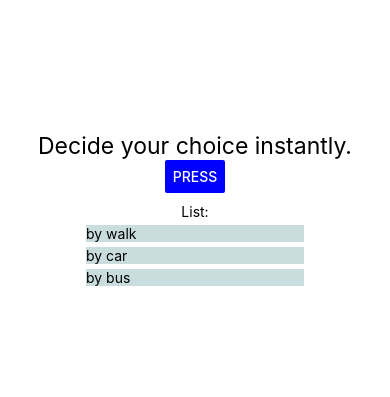
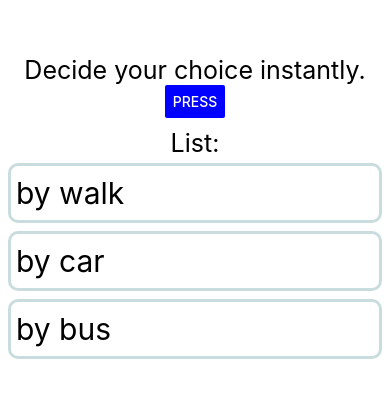
Before and after one commit to otyazukeGit/GetChoice, a React Native app: screen / in a window 390 px wide. Shown: the part 211-608 px from the top of the page. Built offline with nearby package versions, Linux system fonts and the light colour scheme.

Commit message:
Mod magnify Input text and font size

```diff
--- a/src/components/Container.js
+++ b/src/components/Container.js
@@ -4,7 +4,7 @@ import CountDown from './CountDown';
 import { StatusBar } from 'expo-status-bar';
 import { StyleSheet, Text, View, Button, Modal, Pressable, TextInput, FlatList } from 'react-native';
 
-  const Item = ({ item, EditNewChoice }) => (
+  const ChoiceItem = ({ item, EditNewChoice }) => (
     <View>
       <TextInput
         name={item.id}
@@ -16,9 +16,9 @@ import { StyleSheet, Text, View, Button, Modal, Pressable, TextInput, FlatList }
     </View>
   )
 
-  const textList = (items, EditNewChoice) => {
+  const ChoiceList = (items, EditNewChoice) => {
     return items.map((item) => {
-      return <Item key={item.id} item={item} EditNewChoice={EditNewChoice}/>
+      return <ChoiceItem key={item.id} item={item} EditNewChoice={EditNewChoice}/>
     })
   }
 
@@ -78,14 +78,14 @@ export const Container = () => {
       <Text style={styles.text}>Decide your choice instantly.</Text>
       <StatusBar style="auto" />
       <Button
-        // style={styles.button}
+        style={styles.button}
         color="blue"  //text (iOS) or background color (Android).
         title="Press"
         onPress={() => startGetChoice()}
       />
       <Text style={styles.textArea}>List:</Text>
-      <View>
-        {textList(choiceList, EditNewChoice)}
+      <View style={styles.choiceList}>
+        {ChoiceList(choiceList, EditNewChoice)}
       </View>
       {appear == true ?
         <CountDown />
@@ -108,12 +108,19 @@ const styles = StyleSheet.create({
     alignItems: 'center',
     justifyContent: 'center',
   },
+  button: {
+    fontSize: 40,
+  },
   textArea: {
+    fontSize: 25,
     marginTop: 10,
     marginBottom: 5,
   },
   text: {
-    fontSize: 23
+    fontSize: 25
+  },
+  choiceList: {
+    width: "100%"
   },
 })
 
@@ -123,8 +130,16 @@ const styleFlatList = StyleSheet.create({
     // marginTop: 20,
   },
   item: {
-    backgroundColor: '#caddde',
-    marginBottom: 5
+    fontSize: 30,
+    borderWidth: 3,
+    borderColor: '#caddde',
+    borderRadius: 10,
+    height: 60,
+    marginLeft: 8,
+    marginRight: 8,
+    marginBottom: 8,
+    paddingLeft: 5,
+    paddingRight: 5,
   }
 })
 
```
